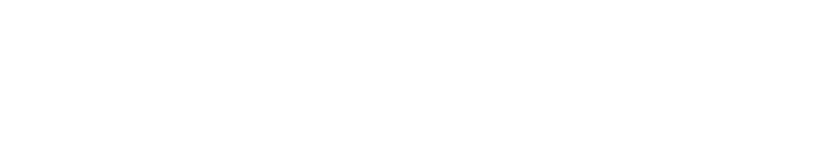
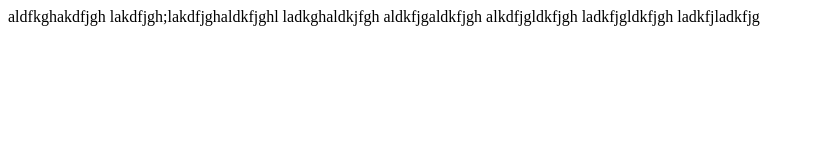
Before and after one commit to imadilkn/crap-portfolio, a plain HTML site: page index.html in a window 1280 px wide. Shown: the whole page, without its empty margins (0-815 px from the left). Drawn offline with Linux system fonts and the light colour scheme.

Commit message:
added index html

```diff
--- a/index.html
+++ b/index.html
@@ -5,6 +5,12 @@
     <title>crap portfolio</title>
   </head>
   <body>
-
+aldfkghakdfjgh
+lakdfjgh;lakdfjghaldkfjghl
+ladkghaldkjfgh
+aldkfjgaldkfjgh
+alkdfjgldkfjgh
+ladkfjgldkfjgh
+ladkfjladkfjg
   </body>
 </html>
```
